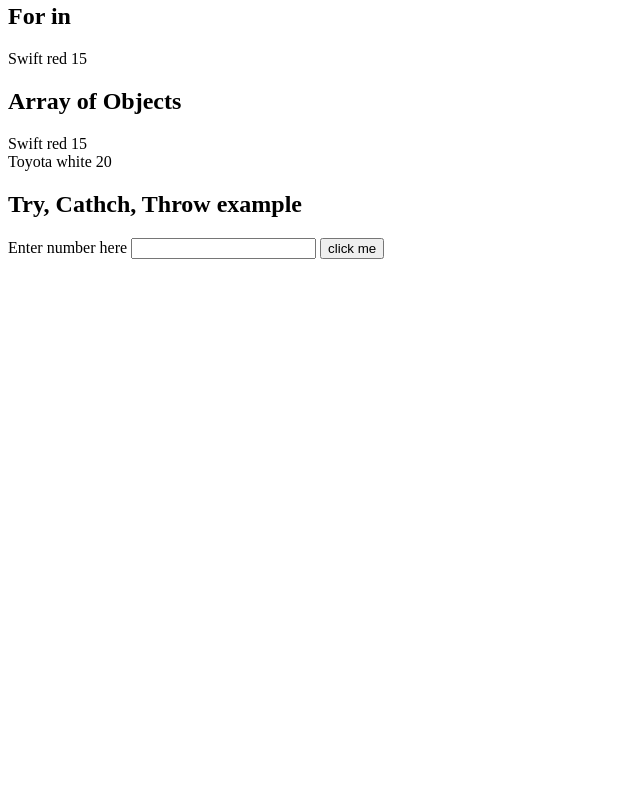
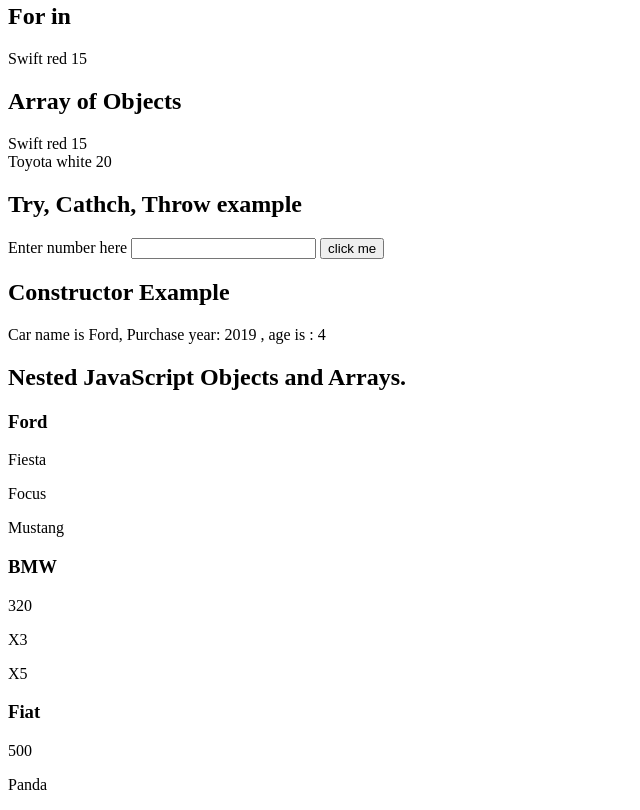
Before and after one commit to Krishna3Citrusbug/javascript-demo, a plain HTML site: page index.html in a window 1280 px wide. Shown: the part 896-1706 px from the top of the page, without its empty margins (0-640 px from the left). Before the commit the page ends 1171 px from the top, so only its background shows below. Drawn offline with Linux system fonts and the light colour scheme.

Commit message:
practical

```diff
--- a/index.html
+++ b/index.html
@@ -27,26 +27,32 @@
      	<h2>Array Filter</h2>
      	<div id="filter"></div>
      </div>
+
      <form name="myForm" onsubmit="return validateForm()" method="post">
 	  Name: <input type="text" name="name">
 	  <input type="submit" value="Submit">
 	</form>
+
 	<div class="date-switch">
 		<h2>Date function with Switch function</h2>
 		<div id="date-switch"></div>
 	</div>
+
 	<div class="for-of">
 		<h2>For of</h2>
 		<div id="forin"></div>
 	</div>
+
 	<div class="for-In">
 		<h2>For in</h2>
 		<div id="forof"></div>
 	</div>
+
 	<div class="for-In">
 		<h2>Array of Objects</h2>
 		<div id="array-obj"></div>
 	</div>
+
 	<div class="try-catch">
 		<h2> Try, Cathch, Throw example</h2>
 		<label>Enter number here</label>
@@ -54,6 +60,17 @@
 		<button type="button" onclick="trycatch()">click me</button>
 		<p id="p01"></p>
 	</div>
+
+	<div class="constructor">
+		<h2>Constructor Example</h2>
+		<div id="cons-obj"></div>
+	</div>
+
+	<div class="nested-array">
+		<h2>Nested JavaScript Objects and Arrays.</h2>
+		<div id="nested"></div>
+	</div>
+
 	<script type="text/javascript">
 		// "use strict";
 	// Array list using for loop
@@ -174,7 +191,7 @@
 	  message.innerHTML = "";
 	  let x = document.getElementById("demo").value;
 	  try {
-	    if(x.trim() == "")  throw "empty";
+	    if(x.trim() === "")  throw "empty";
 	    if(isNaN(x)) throw "not a number";
 	    x = Number(x);
 	    if(x < 5)  throw "too low";
@@ -185,6 +202,44 @@
 	  }
 	}
 	//try catch function
+
+
+	// Cunstroctor example start
+	class car {
+		constructor(name,year) {
+			this.name = name;
+			this.year = year;
+		}
+		age() {
+			const date = new Date();
+			return date.getFullYear() - this.year
+		}
+	}
+	const car1 = new car("Ford", 2019)
+	document.getElementById("cons-obj").innerHTML = "Car name is " + car1.name + ", " + "Purchase year: " + car1.year + " , age is : " + car1.age();
+	// Cunstructor example End
+
+	// nested object and array example start
+	const myObj = {
+		name : "John",
+		cars: [
+			{name: "Ford", models:["Fiesta", "Focus", "Mustang"]},
+			{name:"BMW", models:["320", "X3", "X5"]},
+	    		{name:"Fiat", models:["500", "Panda"]}
+    		]
+	}
+	// nested object and array example end
+	let x = "";
+	for (let i in myObj.cars) {
+		x += "<h3>" + myObj.cars[i].name + "</h3>";
+		for(let j of myObj.cars[i].models) {
+			x += "<p>" + j + "</p>";
+		}
+		// for(let j in myObj.cars[i].models) {
+		// 	x += "<p>" + myObj.cars[i].models[j] + "</p>";
+		// }
+	}
+	document.getElementById("nested").innerHTML = x;
 </script>
 </body>
 
```
